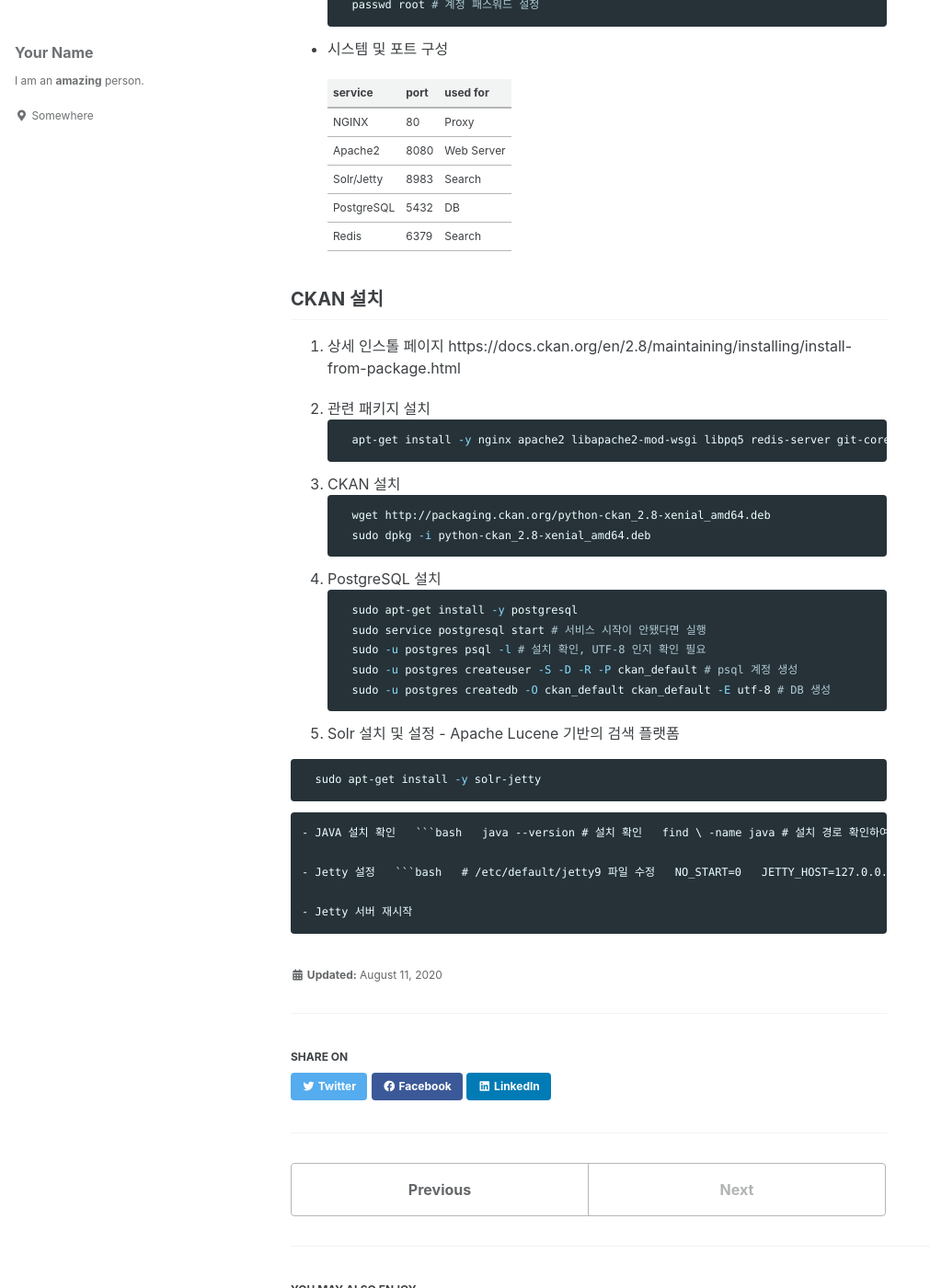
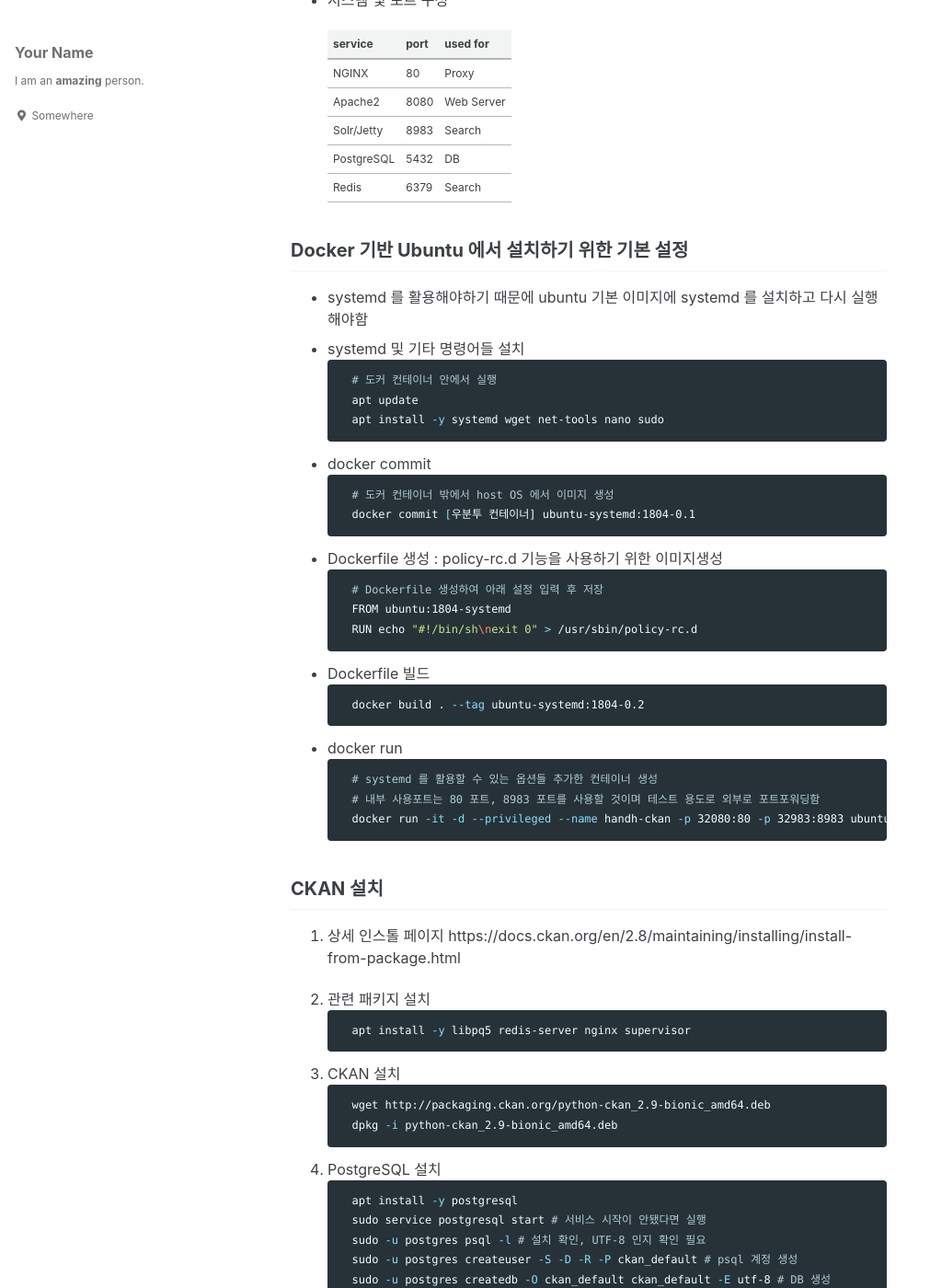
Before and after one commit to copper-light/ghhdh.github.io, a Jekyll site: the page built from _posts/2020-08-11-CKAN 구축.md, in a window 1280 px wide and 1400 px high, scrolled down 919 px. Shown: the whole window at 92% size, without its empty margins (0-1011 px from the left). Built offline with Jekyll 4.4.1, drawn with Linux system fonts in a browser that asks for light colours; cached includes are drawn as plain includes; some of the changed text lies outside the part shown.

Commit message:
Update 2020-08-11-CKAN 구축.md

````diff
--- a/_posts/2020-08-11-CKAN 구축.md
+++ b/_posts/2020-08-11-CKAN 구축.md
@@ -3,7 +3,9 @@ published: true
 ---
 ## CKAN (Comprehensive Knowledge Archive Network)
   - 오픈데이터를 공개, 공유하는 데이터 포털 플랫폼
-  - 비영리 단체인 OKI(Open Knowledge International) 산의 Open Knowledge Labs 에서 오픈 소스로 운영 중. (GNU AGPL(Affero General Public License) 상업적 사용 자유)(https://docs.ckan.org/)
+  - 비영리 단체인 OKI(Open Knowledge International) 산의 Open Knowledge Labs 에서 오픈 소스로 운영 중.
+  - GNU AGPL(Affero General Public License) 상업적 사용 자유
+  - https://docs.ckan.org/
   - 2010년 영국 정부의 공공데이터 플랫폼으로 채택된 이후 각국의 공공데이터 플랫폼으로 활용되고 있으며, 국내에서는 서울의 열린데이터 광장에서 활용됨. 그 밖에 각종 국내의 공공 기관 데이터 플랫폼 구축 사업의 제안 요청서에 보면 거의 항상 언급되고 있음
   - 다른 블로그를 보면 데이터 플랫폼계의 하둡이라고 불리울만큼 거의 표준같은 느낌으로 취급되는 듯
   - 다른 CKAN 플랫폼 데이터 공유하는 기능을 제공하여 플랫폼 간 연계가 용이
@@ -14,16 +16,10 @@ published: true
   - 쉬운 데이터 검색이 가능하고 RDF 형식임
 
 
-## 구축 환경
+## 도커기반 구축 환경
   - Ubuntu 18.04.4 LTS (ubuntu official docker image)
+  - CKAN **2.9.0** : 버전에 따라 설치 방법이 다르니 필히 확인
   - Ubuntu official docker image : https://hub.docker.com/_/ubuntu
-  - Ubuntu 기본 명령어 및 설정
-  ```bash
-  apt-get update
-  apt-get install sudo net-tools nano
-  passwd root # 계정 패스워드 설정
-  ```
-
   - 시스템 및 포트 구성
 
     |service|port|used for|
@@ -34,51 +30,87 @@ published: true
     |PostgreSQL|5432|DB|
     |Redis|6379|Search|
 
+## Docker 기반 Ubuntu 에서 설치하기 위한 기본 설정
+  - systemd 를 활용해야하기 때문에 ubuntu 기본 이미지에 systemd 를 설치하고 다시 실행해야함
+  - systemd 및 기타 명령어들 설치
+  ~~~bash
+  # 도커 컨테이너 안에서 실행
+  apt update
+  apt install -y systemd wget net-tools nano sudo
+  ~~~
+  - docker commit
+  ~~~bash
+  # 도커 컨테이너 밖에서 host OS 에서 이미지 생성
+  docker commit [우분투 컨테이너] ubuntu-systemd:1804-0.1
+  ~~~
+  - Dockerfile 생성 : policy-rc.d 기능을 사용하기 위한 이미지생성
+  ~~~bash
+  # Dockerfile 생성하여 아래 설정 입력 후 저장
+  FROM ubuntu:1804-systemd
+  RUN echo "#!/bin/sh\nexit 0" > /usr/sbin/policy-rc.d
+  ~~~
+  - Dockerfile 빌드
+  ~~~bash
+  docker build . --tag ubuntu-systemd:1804-0.2
+  ~~~
+  - docker run
+  ~~~bash
+  # systemd 를 활용할 수 있는 옵션들 추가한 컨테이너 생성
+  # 내부 사용포트는 80 포트, 8983 포트를 사용할 것이며 테스트 용도로 외부로 포트포워딩함
+  docker run -it -d --privileged --name handh-ckan -p 32080:80 -p 32983:8983 ubuntu-systemd:1804-0.2 /sbin/init
+  ~~~
 
 ## CKAN 설치
   0. 상세 인스톨 페이지
   https://docs.ckan.org/en/2.8/maintaining/installing/install-from-package.html
 
   1. 관련 패키지 설치
-  ```bash
-  apt-get install -y nginx apache2 libapache2-mod-wsgi libpq5 redis-server git-core
-  ```
+  ~~~bash
+  apt install -y libpq5 redis-server nginx supervisor
+  ~~~
 
   2. CKAN 설치
-  ```bash
-  wget http://packaging.ckan.org/python-ckan_2.8-xenial_amd64.deb
-  sudo dpkg -i python-ckan_2.8-xenial_amd64.deb
-  ```
+  ~~~bash
+  wget http://packaging.ckan.org/python-ckan_2.9-bionic_amd64.deb
+  dpkg -i python-ckan_2.9-bionic_amd64.deb
+  ~~~
 
   3. PostgreSQL 설치
-  ```bash
-  sudo apt-get install -y postgresql
+  ~~~bash
+  apt install -y postgresql
   sudo service postgresql start # 서비스 시작이 안됐다면 실행
   sudo -u postgres psql -l # 설치 확인, UTF-8 인지 확인 필요
   sudo -u postgres createuser -S -D -R -P ckan_default # psql 계정 생성
   sudo -u postgres createdb -O ckan_default ckan_default -E utf-8 # DB 생성
-  ```
+  ~~~
 
-  4. Solr 설치 및 설정
-    - Apache Lucene 기반의 검색 플랫폼
+  4. Solr 설치 및 설치
+    - Solr : Apache Lucene 기반의 검색 플랫폼
+    - 설치 명령어
 
-  ```bash
-  sudo apt-get install -y solr-jetty
-  ```
+     ~~~bash
+     sudo apt install -y solr-tomcat
+     ~~~
+
+    - tomcat 포트 변경
+    ~~~bash
+    # /etc/tomcat9/server.xml 파일 내용수정
+    <Connector port="8080" protocol="HTTP/1.1" 를
+    <Connector port="8983" protocol="HTTP/1.1" 으로 수정
+    ~~~
 
     - JAVA 설치 확인
-  ```bash
+
+  ~~~bash
   java --version # 설치 확인
   find \ -name java # 설치 경로 확인하여 아래 JAVA_HOME 에 넣어주기
-  ```
+  ~~~
 
-    - Jetty 설정
-  ```bash
-  # /etc/default/jetty9 파일 수정
-  NO_START=0
-  JETTY_HOST=127.0.0.1
-  JETTY_PORT=8983
-  JAVA_HOME="경로 설정"
-  ```
+    - CKAN 설정 변경
+
+  ~~~bash
+  sudo mv /etc/solr/conf/schema.xml /etc/solr/conf/schema.xml.bak
+sudo ln -s /usr/lib/ckan/default/src/ckan/ckan/config/solr/schema.xml /etc/solr/conf/schema.xml
+  ~~~
 
     - Jetty 서버 재시작
````
